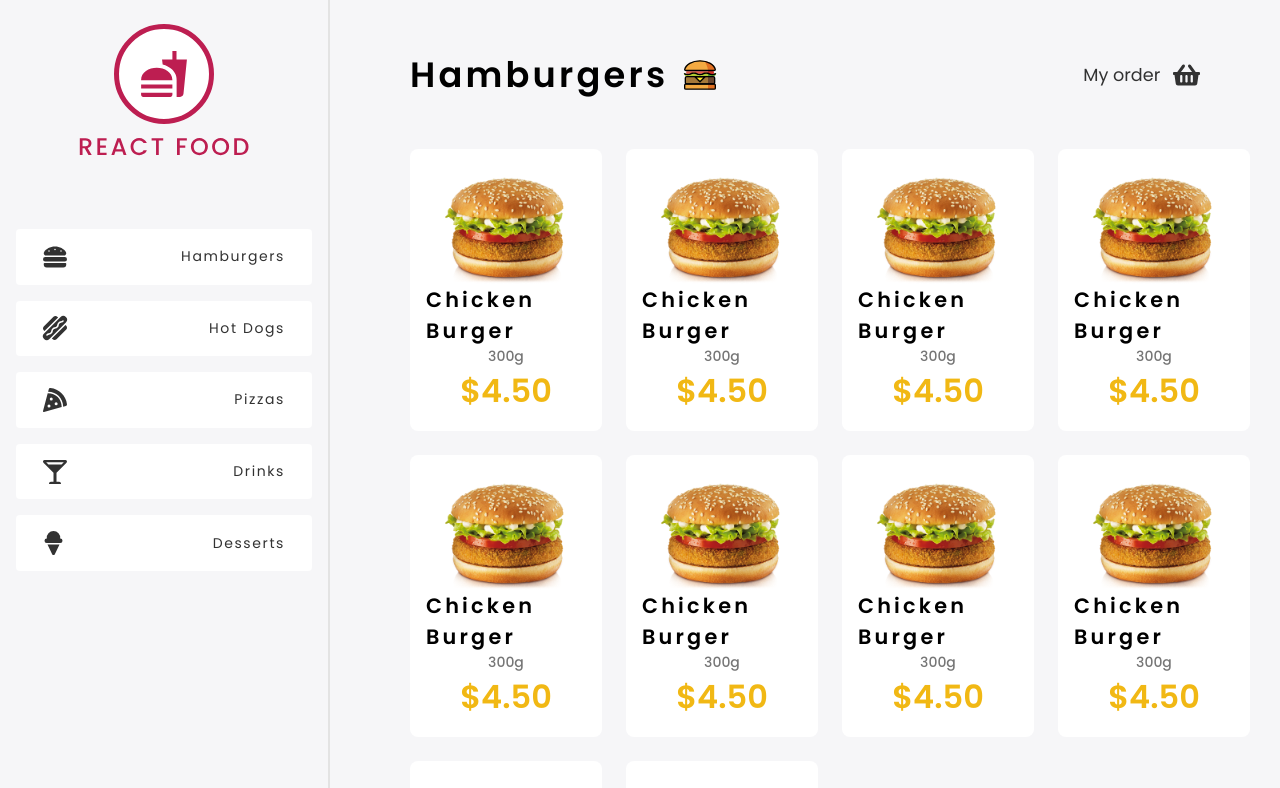
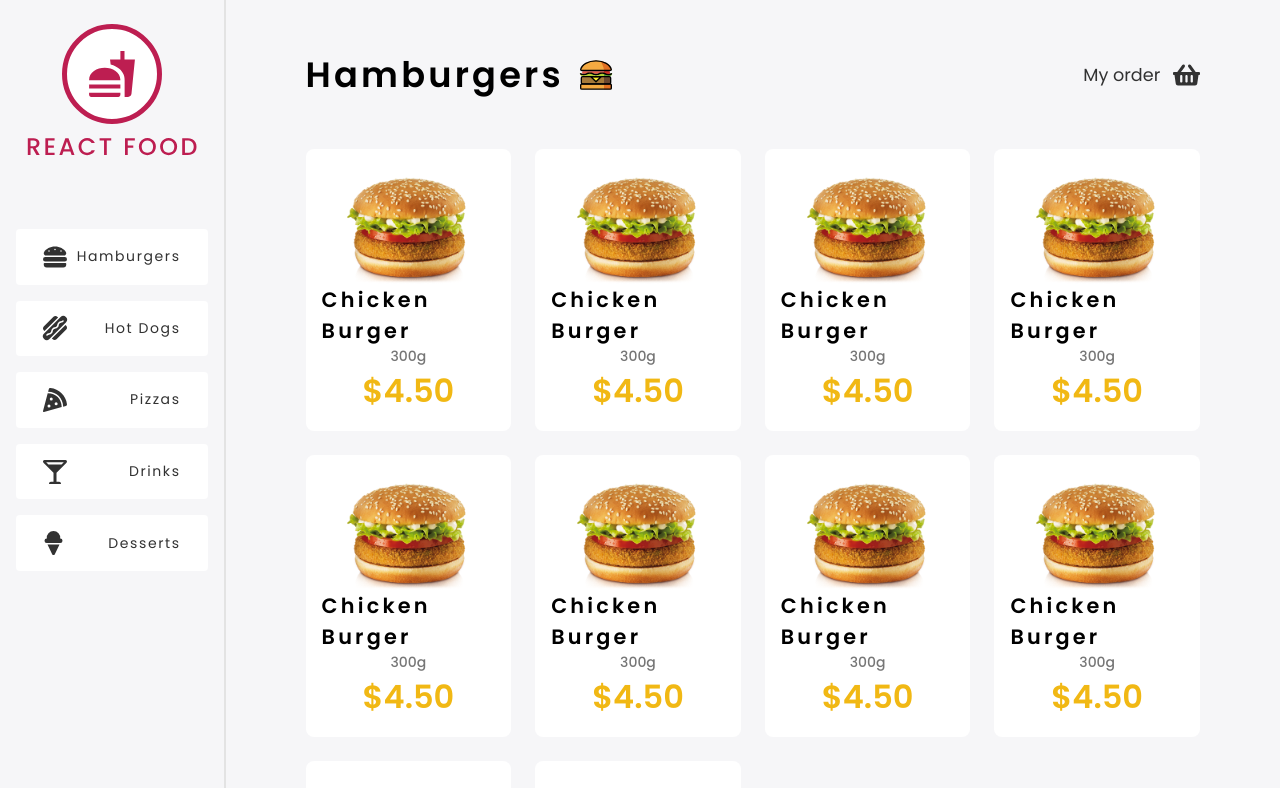
Before and after one commit to yuri-raiter/React-Food, a React (Create React App) app: page / in a window 1280 px wide. Shown: the top 788 px of the page. Built offline with nearby package versions, Linux system fonts and the light colour scheme.

Commit message:
update components

```diff
--- a/src/Components/Main/styles.ts
+++ b/src/Components/Main/styles.ts
@@ -2,7 +2,7 @@ import styled from 'styled-components'
 
 export const Container = styled.div`
    padding: 3rem 5rem;
-   width: calc(100% - 330px);
+   flex: 4;
 `
 
 export const UpperSection = styled.div`
@@ -54,8 +54,6 @@ export const FoodSection = styled.div`
 
 
       li {
-         //width: 15rem;
-         //height: 18rem;
          display: flex;
          flex-direction: column;
          align-items: center;
@@ -63,6 +61,12 @@ export const FoodSection = styled.div`
          background: var(--white);
          border-radius: 0.5rem;
          padding: 1rem;
+         transition: filter .2s ease;
+         cursor: pointer;
+
+         &:hover {
+            filter: brightness(0.9);
+         }
 
          img {
             width: 10rem;
--- a/src/Components/Sidebar/index.tsx
+++ b/src/Components/Sidebar/index.tsx
@@ -1,4 +1,4 @@
-import { Container, Logo } from './styles'
+import { Container } from './styles'
 
 import { FontAwesomeIcon } from '@fortawesome/react-fontawesome'
 import { faHamburger, faPizzaSlice, faHotdog, faGlassMartiniAlt, faIceCream } from '@fortawesome/free-solid-svg-icons'
@@ -9,7 +9,7 @@ import logo from '../../assets/logo.svg'
 export function Sidebar() {
    return (
       <Container>
-         <Logo src={logo} alt="React Food" />
+         <img src={logo} alt="React Food" />
          <nav>
             <ul>
                <li>
--- a/src/Components/Sidebar/styles.ts
+++ b/src/Components/Sidebar/styles.ts
@@ -1,17 +1,23 @@
 import styled from 'styled-components'
 
 export const Container = styled.div`
-   width: 330px;
    height: 100vh;
    padding: 1.5rem 0;
    border-right: 2px solid var(--sidebar-border-gray);
+   display: flex;
+   flex-direction: column;
+   align-items: center;
+   flex: 1;
 
    nav {
       padding: 0 1rem;
       margin-top: 4rem;
+      width: 100%;
 
       ul {
          list-style: none;
+         display: flex;
+         flex-direction: column;
 
          li {
             background: var(--white);
@@ -49,8 +55,3 @@ export const Container = styled.div`
       }
    }
 `
-
-export const Logo = styled.img`
-   display: block;
-   margin: 0 auto;
-`
```
